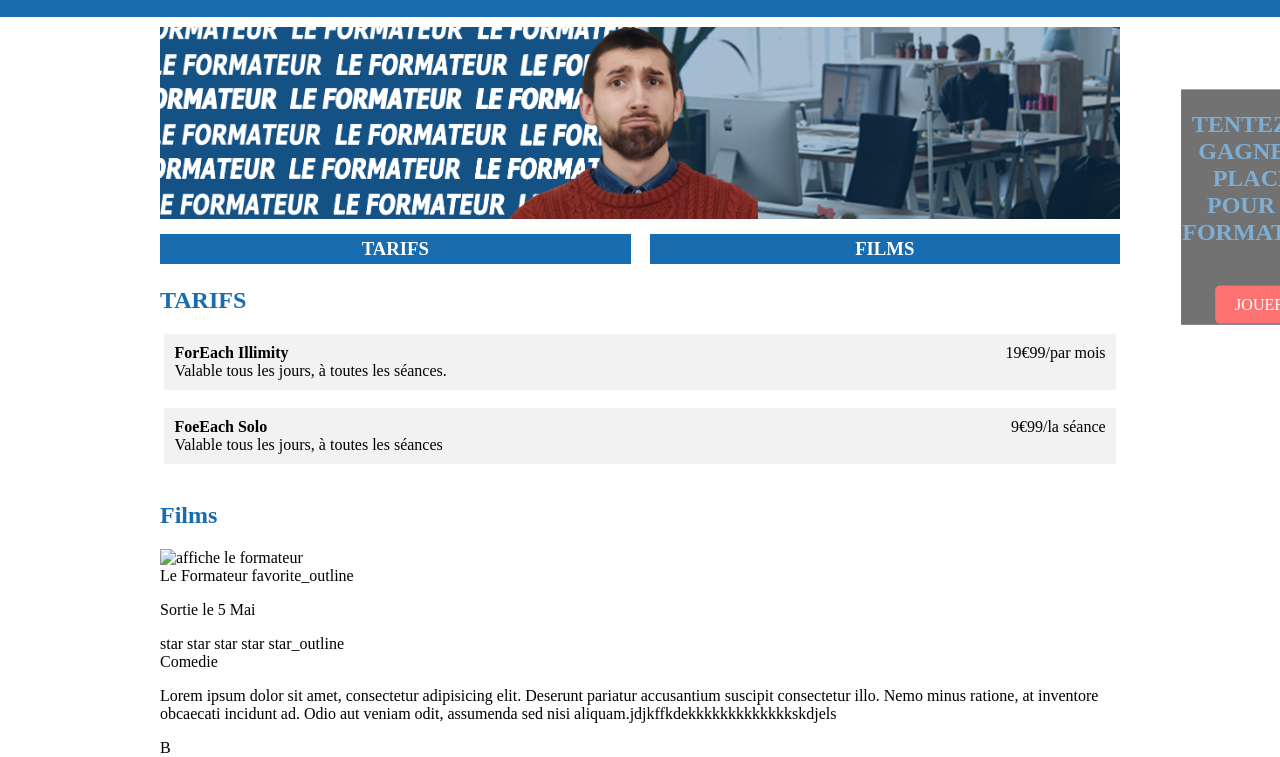
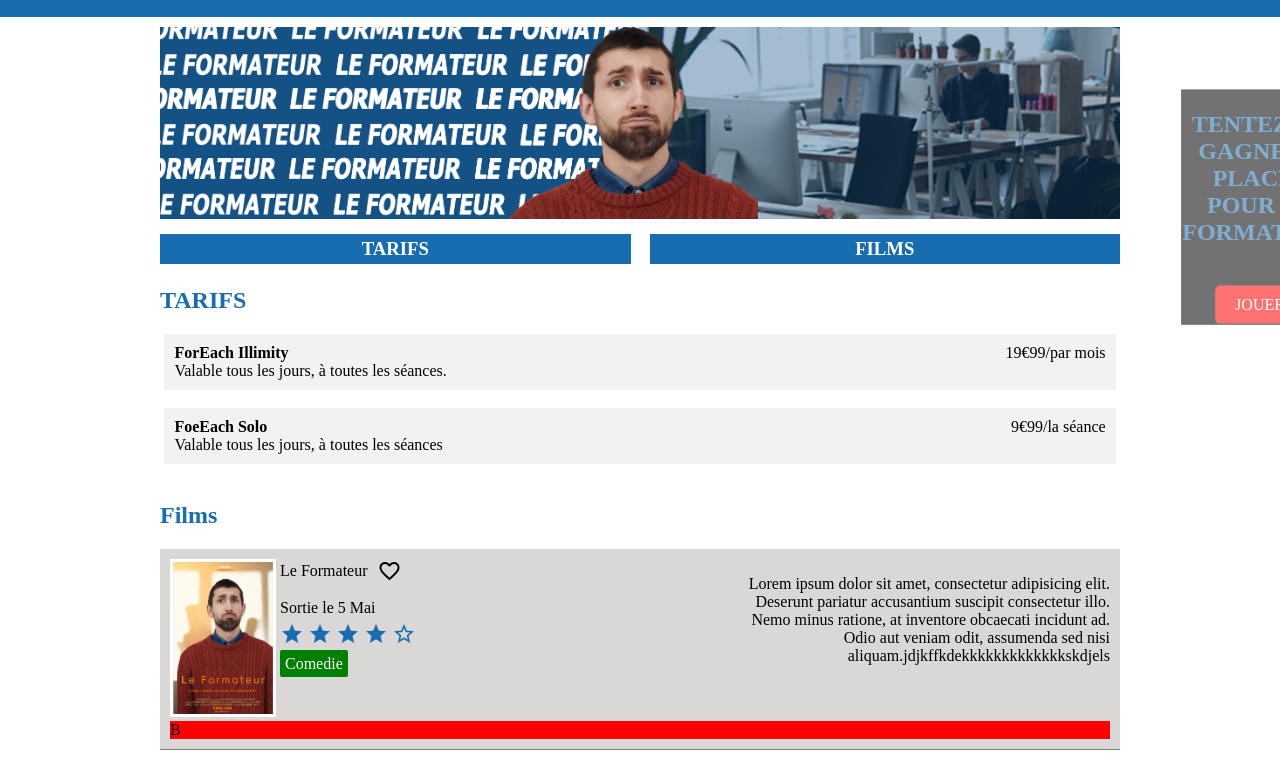
Before and after one commit to HILLS55/ForEachCinema, a plain HTML site: page index.html in a window 1280 px wide. Shown: the part 58-815 px from the top of the page. Drawn offline with nearby package versions, Linux system fonts and the light colour scheme; files whose address does not match are found by name.

Commit message:
modification image et icons

```diff
--- a/index.css
+++ b/index.css
@@ -61,8 +61,8 @@ nav ul li a img {
     margin: auto;
 }
 
-img {
-    width: 100%; /* Pour s'assurer que l'image remplit son conteneur */
+#image_promotionnel {
+    width: 100%;
     display: block;
 }
 
@@ -213,7 +213,65 @@ h2{
     right: 500px;
 }
 
+.film{
+    background-color: rgb(218, 215, 215);
+    margin-bottom: 10px;
+    padding: 10px;
+    border-bottom: 1px solid gray;
+}
+#sections_films{
+    max-width: 1400px;
+    margin: 10px auto;
+}
+.film_donnees{
+    display: flex;
+    justify-content: space-between;
+}
+.film_seances{
+    background-color: red;
+    margin-top: 10px;
+}
+#poster{
+    width: 100%;
+    height: 100%;
+}
+.container_image_infos{
+    display: flex;
+}
+.container_film_image{
+    width: 100px;
+    background-color: blue;
+    margin-right: 10px;
 
+}
+.container_film_image img {
+    border: 3px solid white;
+}
+.film_titre_icone{
+    display: flex;
+    align-items: center;
+    margin-bottom: 5px;
+}
+.sortie_film{
+    margin-bottom: 5px;
+}
+#icone_coeur{
+    margin-left: 10px;
+}
+.notes_etoiles{
+    color: #186cb0;
+    margin-bottom: 5px;
+}
+.film_synopsis{
+    width: 40%;
+    text-align: end;
+}
+.genre{
+    background-color: green;
+    padding: 5px;
+    border-radius: 2px;
+    color: white;
+}
 
 
 
--- a/index.html
+++ b/index.html
@@ -3,7 +3,7 @@
 <head>
     <meta charset="UTF-8">
     <meta name="viewport" content="width=device-width, initial-scale=1.0">
-    <link rel="stylesheet" href="https://fonts.googleapis.com/icon?family=Material+Icon">
+    <link rel="stylesheet" href="https://fonts.googleapis.com/icon?family=Material+Icons">
     <link rel="stylesheet" href="./index.css">
     <title>ForEachCinema</title>
 </head>
@@ -21,7 +21,7 @@
     </header>
     <main>
         <div class="jumbotron">
-            <img src="./moviesImages/ad.png" alt="Votre Image">
+            <img id="image_promotionnel" src="./moviesImages/ad.png" alt="Votre Image">
             <div class="concour">
                 <div class="loterie">
                     <h2>TENTEZ DE GAGNER 2 PLACES <br>POUR LE FORMATEUR</h2>
@@ -55,7 +55,7 @@
                         <div class="film_donnees">
                             <div class="container_image_infos">
                                 <div class="container_film_image">
-                                    <img src="./starter_exo_fin_module_3/assets/images/moviesImages/le_formateur_poster.JPG" alt="affiche le formateur">
+                                    <img id="poster" src="./moviesImages/le_formateur_poster.JPG" alt="affiche le formateur">
                                 </div>
                                 <div class="film_infos">
                                     <div class="film_titre_icone">
```
